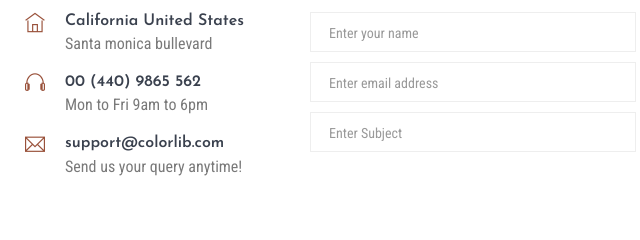
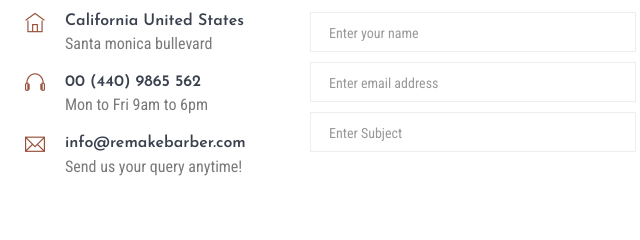
Before and after one commit to GrigoryanAshot/Barbershop, a plain HTML site: page contact.html in a window 1280 px wide. Shown: the part 1120-1360 px from the top of the page, 60-700 px from the left. Drawn offline with nearby package versions, Linux system fonts and the light colour scheme; some packages are replaced by stand-ins of ours; files that its build step writes are made by us from their sources; a script that the page names is missing.

Commit message:
Remove Colorlib email reference and replace with barbershop email

```diff
--- a/contact.html
+++ b/contact.html
@@ -126,7 +126,7 @@
           <div class="media contact-info">
             <span class="contact-info__icon"><i class="ti-email"></i></span>
             <div class="media-body">
-              <h3><a href="mailto:support@colorlib.com">support@colorlib.com</a></h3>
+              <h3><a href="mailto:info@remakebarber.com">info@remakebarber.com</a></h3>
               <p>Send us your query anytime!</p>
             </div>
           </div>
```
